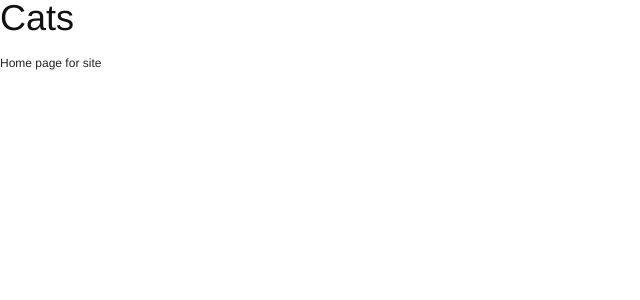
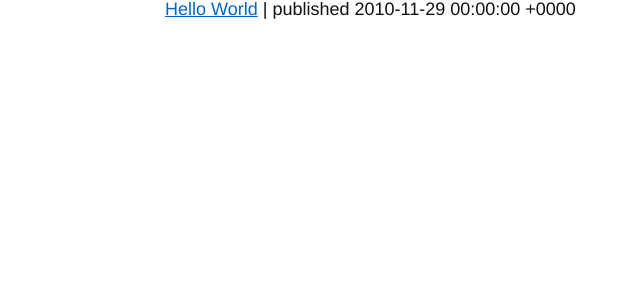
Before and after one commit to dlimiter/dlimiter.net, a Jekyll site: the page built from index.html, in a window 1280 px wide. Shown: the top 300 px of the page, without its empty margins (0-640 px from the left). Built offline with Jekyll 4.4.1, drawn with Linux system fonts in a browser that asks for light colours.

Commit message:
Test Post

```diff
--- a/_layouts/default.html
+++ b/_layouts/default.html
@@ -26,7 +26,9 @@
   <body>
     {% include header.html %}
 
+    <div id="content" class="container">
     {{ content }}
+    </div>
 
     {% include footer.html %}
   </body>
--- a/_layouts/post.html
+++ b/_layouts/post.html
@@ -3,5 +3,10 @@ layout: default
 ---
 
 <!-- Unabridged post content -->
+<article class="post">
+  <h2><a href="{{ page.url }}">{{ page.title }}</a></h2>
+  <div id="date">published {{ page.date | date_to_string }}</div>
+  {{ content }}
+</article>
 
 <!-- Disqus Comments handling -->
--- a/atom.xml
+++ b/atom.xml
@@ -17,7 +17,7 @@ layout: nil
   {% for post in site.posts %}
   <entry>
     <title>{{ post.title }}</title>
-    <link href="{{ site.url }}/{{ post.url }}"/>
+    <link href="{{ site.url }}{{ post.url }}"/>
     <updated>{{ post.date | date_to_xmlschema }}</updated>
     <id>{{ site.url }}{{ post.id }}</id>
     <content type="html">{{ post.content | xml_escape }}</content>
--- a/index.html
+++ b/index.html
@@ -1,6 +1,11 @@
 ---
 layout: default
-title: Home
+title: Blog
 ---
-<h1>Cats</h1>
-  <p>Home page for site</p>
+
+{% for post in site.posts %}
+
+<!-- TODO figure out how to extract this as a partial  -->
+<h3><a href="{{ post.url }}">{{ post.title }}</a> | published {{ post.date }}</h3>
+
+{% endfor %}
```
Also changed, not shown: _posts/2010-11-29-Test-Post.markdown (added, +21 -0 lines).
